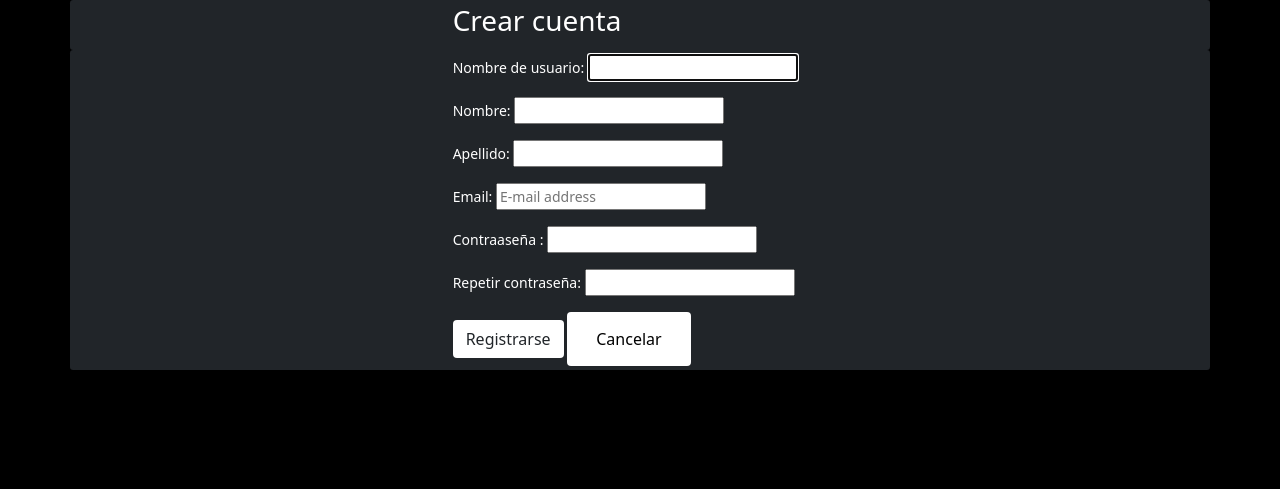
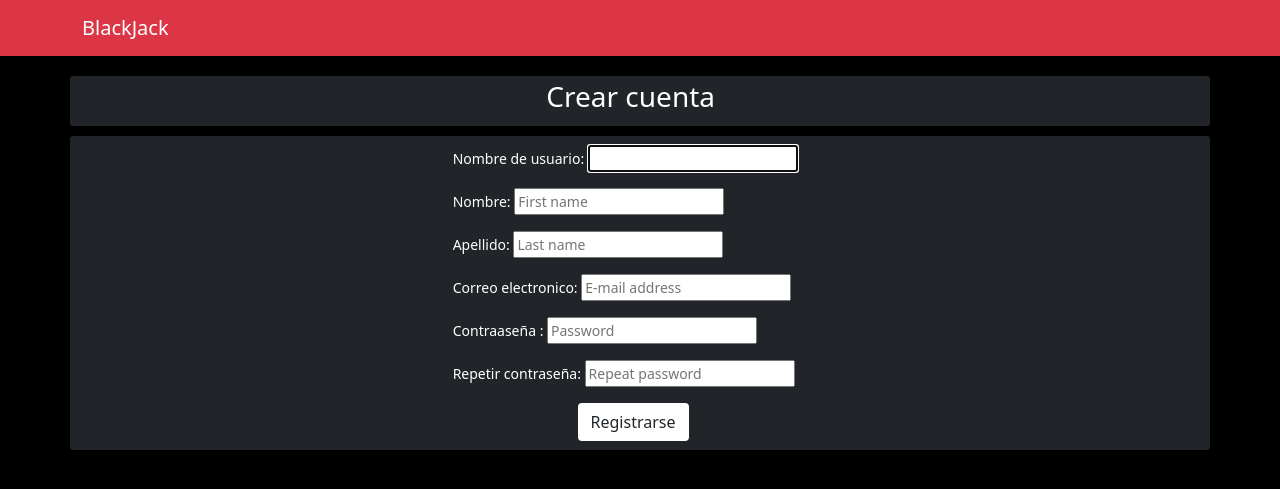
Before and after one commit to francogarcia02/BlackJack, a Django app: page /register/ in a window 1280 px wide. Shown: the top 489 px of the page. Run offline with Django 3.2, Linux system fonts and the light colour scheme; parts of the project's set-up code (start-up, migrations or seed data) failed here and were passed over; some libraries are stand-ins or nearby versions.

Commit message:
login fixed

```diff
--- a/core/forms.py
+++ b/core/forms.py
@@ -3,15 +3,15 @@ from django import forms
 from django.contrib.auth.models import User
 
 class UserRegisterForm(UserCreationForm):
-    nombre = forms.CharField(label='Nombre', required=True)
-    apellido = forms.CharField(label='Apellido', required=True)
-    email = forms.EmailField(required=True ,widget=forms.TextInput(attrs={'placeholder': 'E-mail address'}))
-    password1 = forms.CharField(label='Contraaseña     ', widget=forms.PasswordInput)
-    password2 = forms.CharField(label='Repetir contraseña', widget=forms.PasswordInput)
+    first_name = forms.CharField(label='Nombre', required=True, widget=forms.TextInput(attrs={'placeholder': 'First name'}))
+    last_name = forms.CharField(label='Apellido', required=True, widget=forms.TextInput(attrs={'placeholder': 'Last name'}))
+    email = forms.EmailField(label='Correo electronico', required=True ,widget=forms.TextInput(attrs={'placeholder': 'E-mail address'}))
+    password1 = forms.CharField(label='Contraaseña     ', widget=forms.PasswordInput(attrs={'placeholder': 'Password'}))
+    password2 = forms.CharField(label='Repetir contraseña', widget=forms.PasswordInput(attrs={'placeholder': 'Repeat password'}))
 
     class Meta:
         model = User
-        fields = ['username','nombre','apellido','email','password1','password2']
+        fields = ['username','first_name','last_name','email','password1','password2']
         help_texts = {
             "username": None
         }
--- a/core/views.py
+++ b/core/views.py
@@ -2,6 +2,7 @@ from django.shortcuts import render, redirect
 from .forms import UserRegisterForm
 from .models import *
 from django.contrib import messages
+from django.core.mail import send_mail
 
 def home(request):
     return render(request, 'core/home.html')
@@ -19,6 +20,8 @@ def register(request):
             username = form.cleaned_data['username']
             messages.success(request, f'Usuario {username} creado')
             return redirect('/login')
+            send_mail('Subject here', 'Here is the message.', 'francoalbertogarcia2017@gmail.com',
+                      [{email}], fail_silently=False)
     else:
         form = UserRegisterForm()
 
--- a/templates/social/register.html
+++ b/templates/social/register.html
@@ -2,19 +2,26 @@
 <html lang="en">
 <body>
 {% block I %}
-<div class="bg-dark text-white container form-control-sm">
-    <div class="offset-4 h3">
+
+<nav class="navbar navbar-expand-lg navbar-dark bg-danger">
+    <div class="container">
+        <a class="navbar-brand" href="/">BlackJack</a>
+        <button class="navbar-toggler" type="button" data-bs-toggle="collapse" data-bs-target="#navbarSupportedContent" aria-controls="navbarSupportedContent" aria-expanded="false" aria-label="Toggle navigation"><span class="navbar-toggler-icon"></span></button>
+    </div>
+</nav>
+
+<div class="bg-dark text-white container form-control-sm" style="margin-top:20px; margin-bottom:10px">
+    <div class="offset-5 h3">
         <a>Crear cuenta</a>
     </div>
 </div>
 
 <form class="bg-dark text-white container form-control-sm" method="post">
-    <div class="offset-4">
+    <div class="offset-4" style="margin-top:5px; margin-bottom:5px;">
         {% csrf_token %}
         {{ form.as_p }}
         <div>
-            <button class="btn" style="background:white;" type="submit" id="submit">Registrarse</button>
-            <button class="btn" style="background:white;"><a class="nav-link active text-black" href="/login">Cancelar</a></button>
+            <button class="btn offset-2" style="background:white;" type="submit" id="submit">Registrarse</button>
         </div>
     </div>
 
```
Also changed, not shown: templates/social/login.html (+17 -4 lines).
